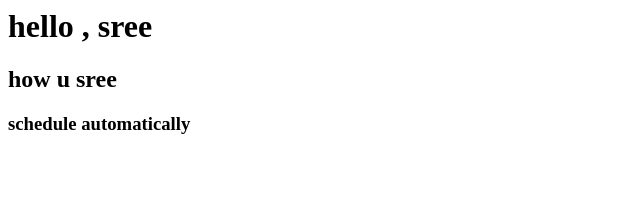
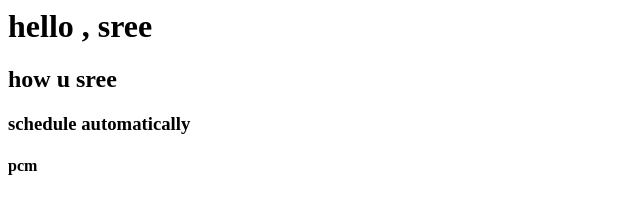
Before and after one commit to sreejalekkala22/jenkins-demo, a plain HTML site: page index.html in a window 1280 px wide. Shown: the full height of the page, 0-640 px from the left. Drawn offline with Linux system fonts and the light colour scheme.

Commit message:
index.html

```diff
--- a/index.html
+++ b/index.html
@@ -6,5 +6,6 @@
     <h1>hello , sree</h1>
     <h2>how u  sree</h2>
     <h3>schedule automatically</h3>
+    <h4>pcm</h4>
   </body>
 </html>
```
